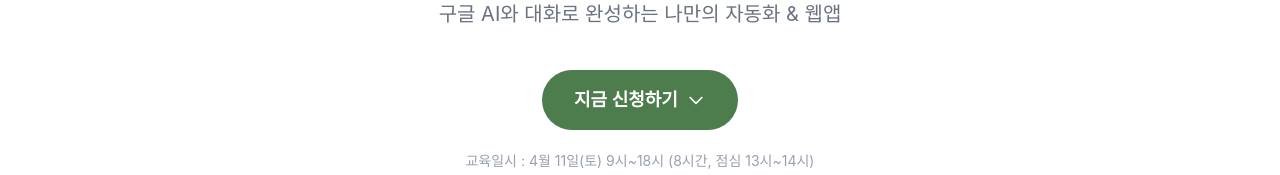
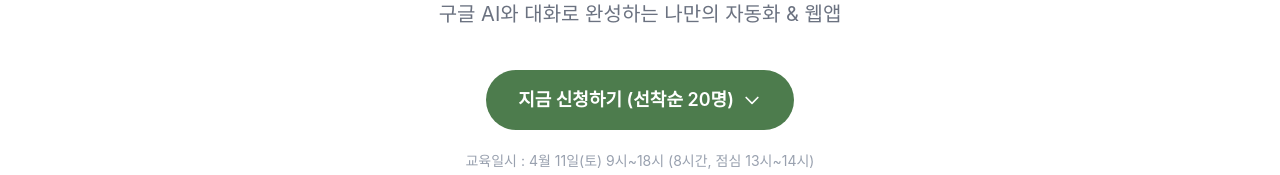
Before and after one commit to sunrye-park/4060vibecoding, a React (Vite) app: page / in a window 1280 px wide. Shown: the part 619-794 px from the top of the page. Built offline with nearby package versions, Linux system fonts and the light colour scheme; no server answers; a web font is replaced by a local one.

Commit message:
히어로 CTA 버튼 텍스트 수정 (선착순 20명 추가)
Co-Authored-By: Claude Opus 4.6 (1M context) <noreply@anthropic.com>

```diff
--- a/src/components/Hero.jsx
+++ b/src/components/Hero.jsx
@@ -20,7 +20,7 @@ export default function Hero() {
           href="#register"
           className="inline-flex items-center gap-2 bg-brand-primary text-white px-8 py-4 rounded-full text-lg font-semibold hover:bg-sage-600 transition-all hover:shadow-lg hover:-translate-y-0.5 active:translate-y-0"
         >
-          지금 신청하기
+          지금 신청하기 (선착순 20명)
           <svg className="w-5 h-5" fill="none" stroke="currentColor" viewBox="0 0 24 24">
             <path strokeLinecap="round" strokeLinejoin="round" strokeWidth={2} d="M19 9l-7 7-7-7" />
           </svg>
```
